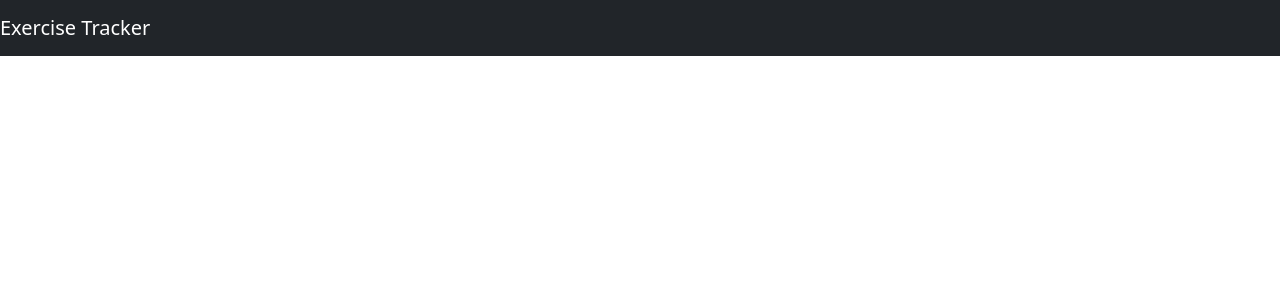
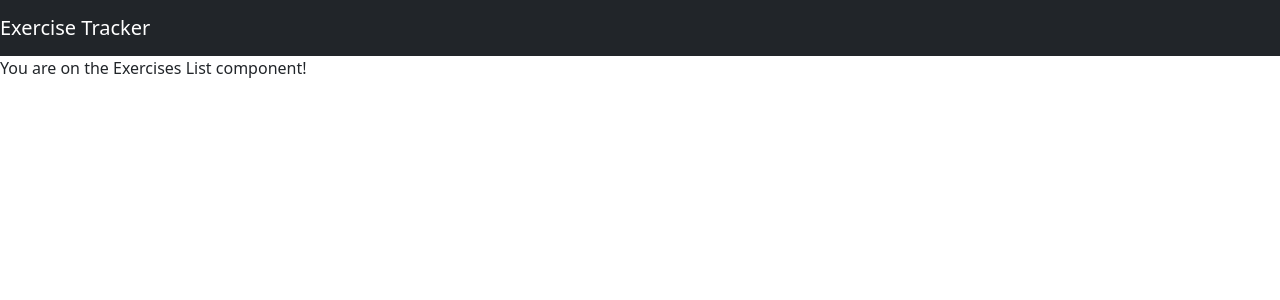
Before and after one commit to NWFreshness/exercise-tracker, a React (Create React App) app: page / in a window 1280 px wide. Shown: the top 300 px of the page. Built offline with nearby package versions, Linux system fonts and the light colour scheme.

Commit message:
fixed React component version issue

```diff
--- a/src/App.js
+++ b/src/App.js
@@ -12,10 +12,10 @@ function App() {
     <Router>
       <Navbar />
       <Routes>
-        <Route path="/" exact compenent={ExercisesList} />
-        <Route path="/edit/:id" component={EditExercise} />
-        <Route path="/create" component={CreateExercise} />
-        <Route path="/user" component={CreateUser} />
+        <Route path="/" exact element={<ExercisesList />} />
+        <Route path="/edit/:id" element={<EditExercise />} />
+        <Route path="/create" element={<CreateExercise />} />
+        <Route path="/user" element={<CreateUser />} />
       </Routes>
     </Router>
 
--- a/src/index.js
+++ b/src/index.js
@@ -2,6 +2,7 @@ import React from 'react';
 import ReactDOM from 'react-dom/client';
 import './index.css';
 import App from './App';
+import 'bootstrap/dist/css/bootstrap.css';
 
 const root = ReactDOM.createRoot(document.getElementById('root'));
 root.render(
```
